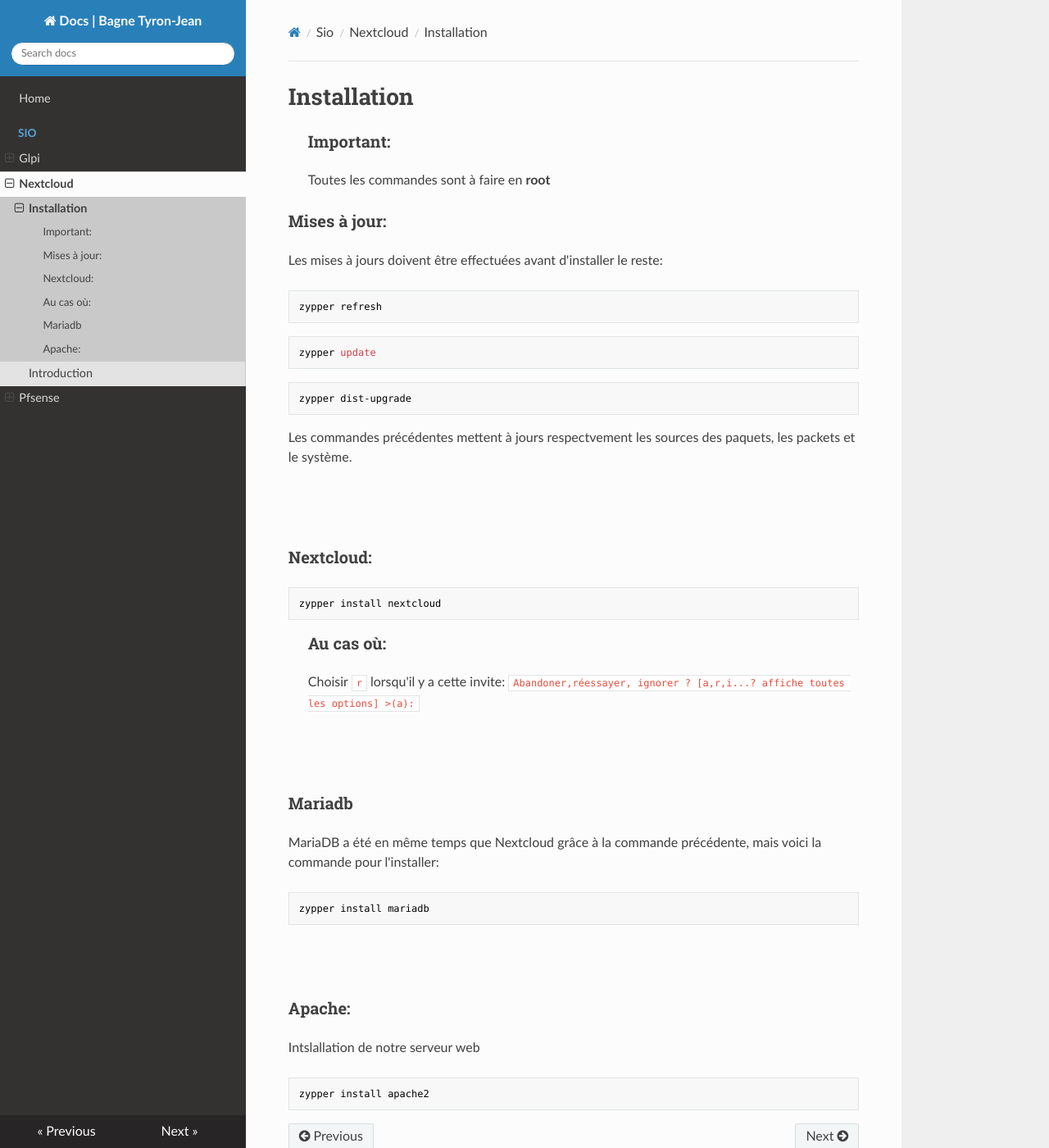
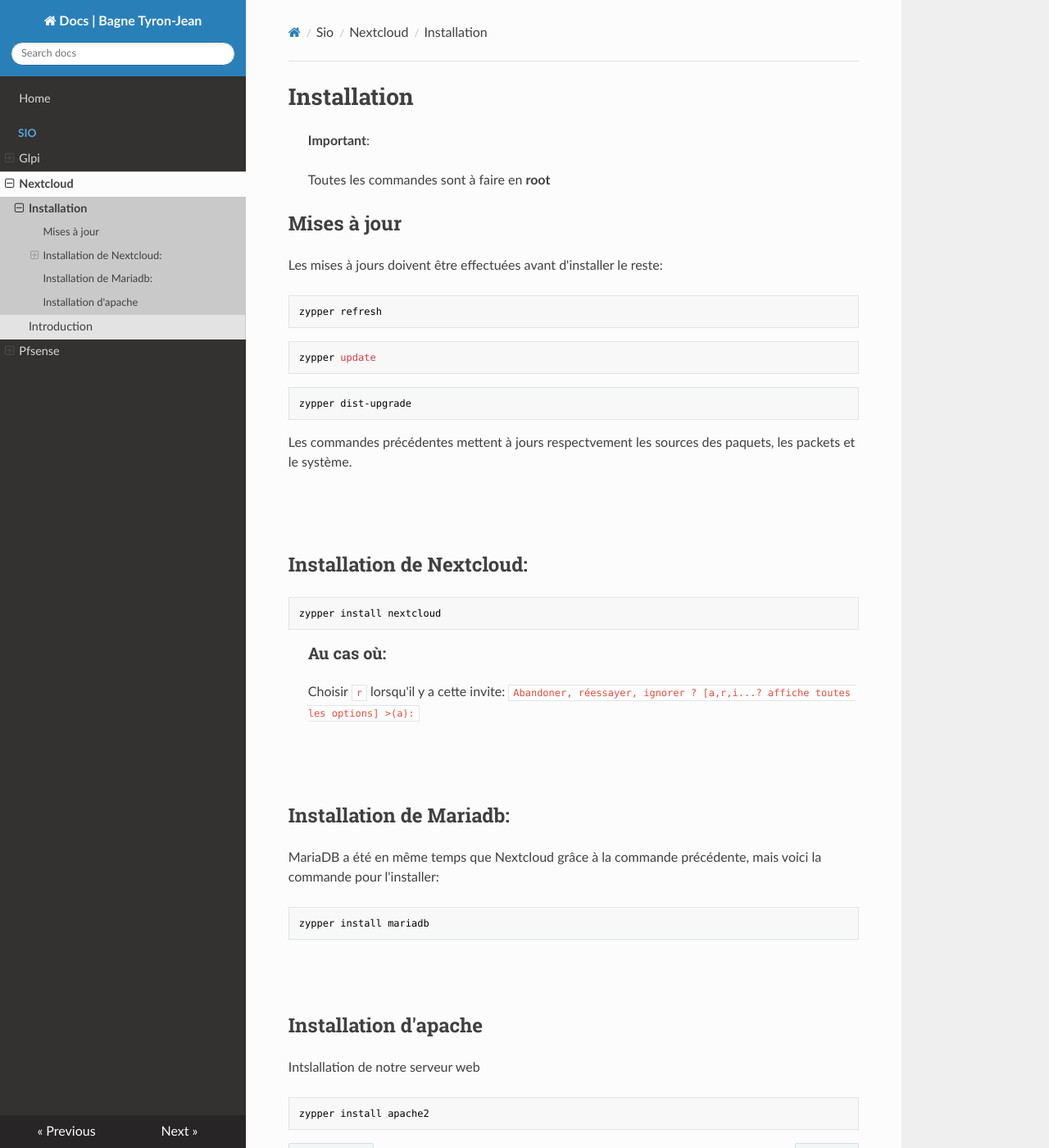
Before and after one commit to wepfen/doc, an MkDocs documentation site: the page built from docs/sio/nextcloud/installation.md, in a window 1280 px wide and 1400 px high. Shown: the whole window at 82% size. Built offline with MkDocs 1.6.1, drawn with Linux system fonts in a browser that asks for light colours; nearby versions of some CDN libraries.

Commit message:
Update installation.md

````diff
--- a/docs/sio/nextcloud/installation.md
+++ b/docs/sio/nextcloud/installation.md
@@ -1,11 +1,11 @@
 # Installation
 
->### **Important**:
+>**Important**:
 >
 >Toutes les commandes sont à faire en **root**
 
 
-### Mises à jour:
+## Mises à jour
 Les mises à jours doivent être effectuées avant d'installer le reste:
 
 ```
@@ -21,23 +21,23 @@
 Les commandes précédentes mettent à jours respectvement les sources des paquets, les packets et le système.
 
 <br><br>
-### Nextcloud:
+## Installation de Nextcloud:
 
 ```
 zypper install nextcloud
 ```
 >### **Au cas où**:
->Choisir `r` lorsqu'il y a cette invite: `Abandoner,réessayer, ignorer ? [a,r,i...? affiche toutes les options] >(a):`
+>Choisir `r` lorsqu'il y a cette invite: `Abandoner, réessayer, ignorer ? [a,r,i...? affiche toutes les options] >(a):`
 
 <br><br>
-### Mariadb
+## Installation de Mariadb:
 MariaDB a été en même temps que Nextcloud grâce à la commande précédente, mais voici la
 commande pour l'installer:
 ```
 zypper install mariadb
 ```
 <br><br>
-### Apache:
+## Installation d'apache
 Intslallation de notre serveur web
 ```
 zypper install apache2
````
